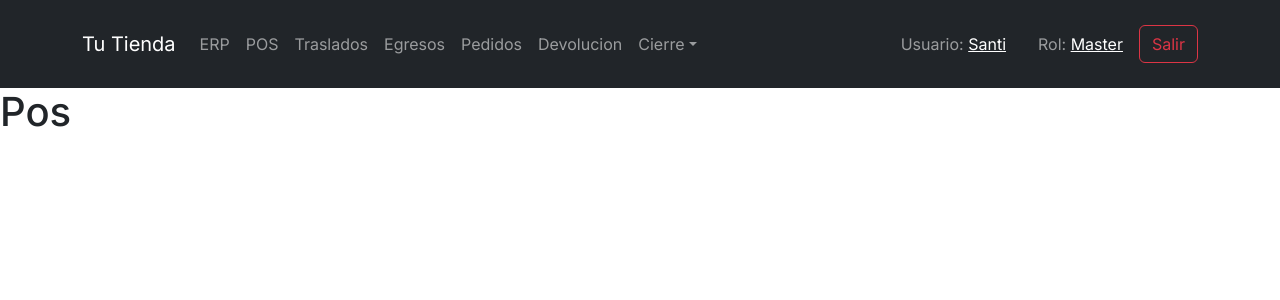
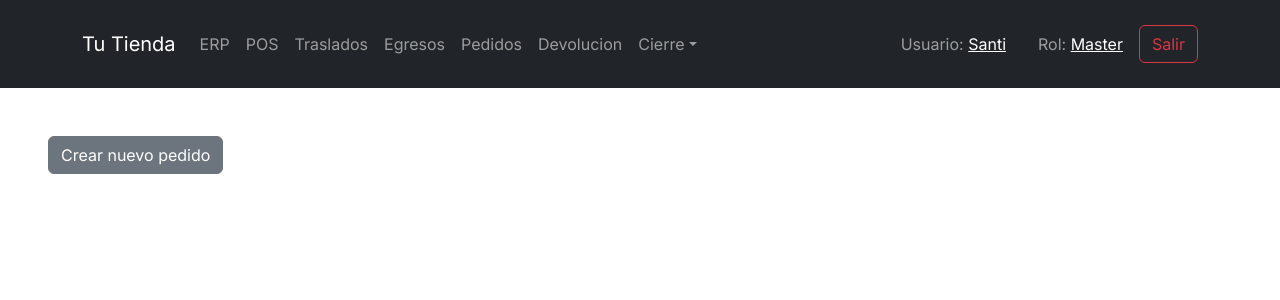
Before and after one commit to punkyDeveloper/pos, a Next.js app: page /pos in a window 1280 px wide. Shown: the top 300 px of the page. Built offline with nearby package versions, Linux system fonts and the light colour scheme.

Commit message:
Boton crear un nuevo pedido

```diff
--- /dev/null
+++ b/src/app/componets/botnCrearPedido/botonNuevoPedido.js
@@ -0,0 +1,10 @@
+"use client";
+function BotonCrearPedido() {
+    return (
+      <>
+      <h1>soy punky</h1>
+      </>
+  );
+}
+
+export default BotonCrearPedido;
--- a/src/app/pos/page.jsx
+++ b/src/app/pos/page.jsx
@@ -1,19 +1,48 @@
 "use client";
 
-import  NavAdmin  from "../../app/componets/navPos/NavAdmin";
+import NavAdmin from "../../app/componets/navPos/NavAdmin";
+import VisualAgregarPorductos from "../../app/componets/botnCrearPedido/botonNuevoPedido";
 
+import { useEffect, useState } from 'react';
+import Button from 'react-bootstrap/Button';
 
 export default function Pos() {
+  const [isLoading, setLoading] = useState(false);
+  const [showNewOrder, setShowNewOrder] = useState(false);
+
+  useEffect(() => {
+    function simulateNetworkRequest() {
+      return new Promise((resolve) => setTimeout(resolve, 2000));
+    }
+
+    if (isLoading) {
+      simulateNetworkRequest().then(() => {
+        setLoading(false);
+        setShowNewOrder(true); // Mostrar el nuevo componente una vez que termine de cargar
+      });
+    }
+  }, [isLoading]);
+
+  const handleClick = () => setLoading(true);
+
   return (
-<div>
-
     <div>
-      <NavAdmin/>
+      <div>
+        <NavAdmin />
+      </div>
+      <div className="m-5">
+        {!showNewOrder ? (
+          <Button
+            variant="secondary"
+            disabled={isLoading}
+            onClick={!isLoading ? handleClick : null}
+          >
+            {isLoading ? 'Loading…' : 'Crear nuevo pedido'}
+          </Button>
+        ) : (
+          <VisualAgregarPorductos />
+        )}
+      </div>
     </div>
-    <div>
-
-      <h1>Pos</h1>
-    </div>
-</div>
   );
 }
```
Also changed, not shown: src/app/page.js (+8 -1 lines).
